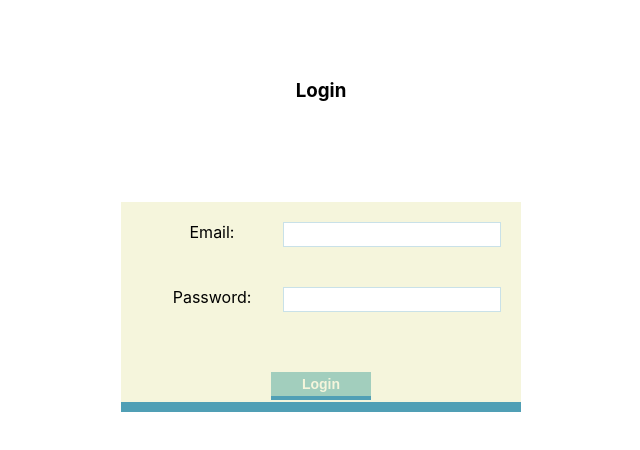
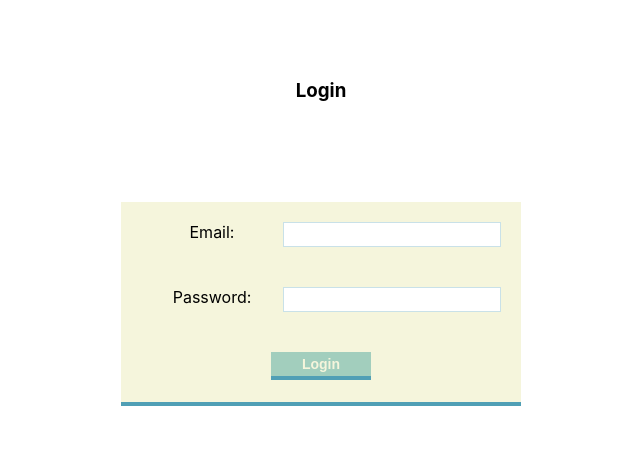
Before and after one commit to hil400k/test-task, a React (Create React App) app: page /auth in a window 1280 px wide. Shown: the top 450 px of the page, without its empty margins (319-959 px from the left). Built offline with nearby package versions, Linux system fonts and the light colour scheme.

Commit message:
fixed styles for auth

```diff
--- a/src/App.css
+++ b/src/App.css
@@ -1,6 +1,10 @@
 .App {
   text-align: center;
   padding: 40px;
+}
+
+input:focus, button:focus {
+  outline: 1px solid rgba(0, 0, 0, 0.2);
 }
 
 .content {
--- a/src/components/auth.css
+++ b/src/components/auth.css
@@ -1,7 +1,7 @@
 .auth-form {
     display: block;
     background: beige;
-    border-bottom: 10px solid #509fb5;
+    border-bottom: 4px solid #509fb5;
     min-height: 200px;
     width: 40%;
     max-width: 400px;
@@ -23,7 +23,7 @@
 }
 
 .auth-form input[type="submit"] {
-    margin-top: 40px;
+    margin-top: 20px;
     width: 100px;
 }
 
```
